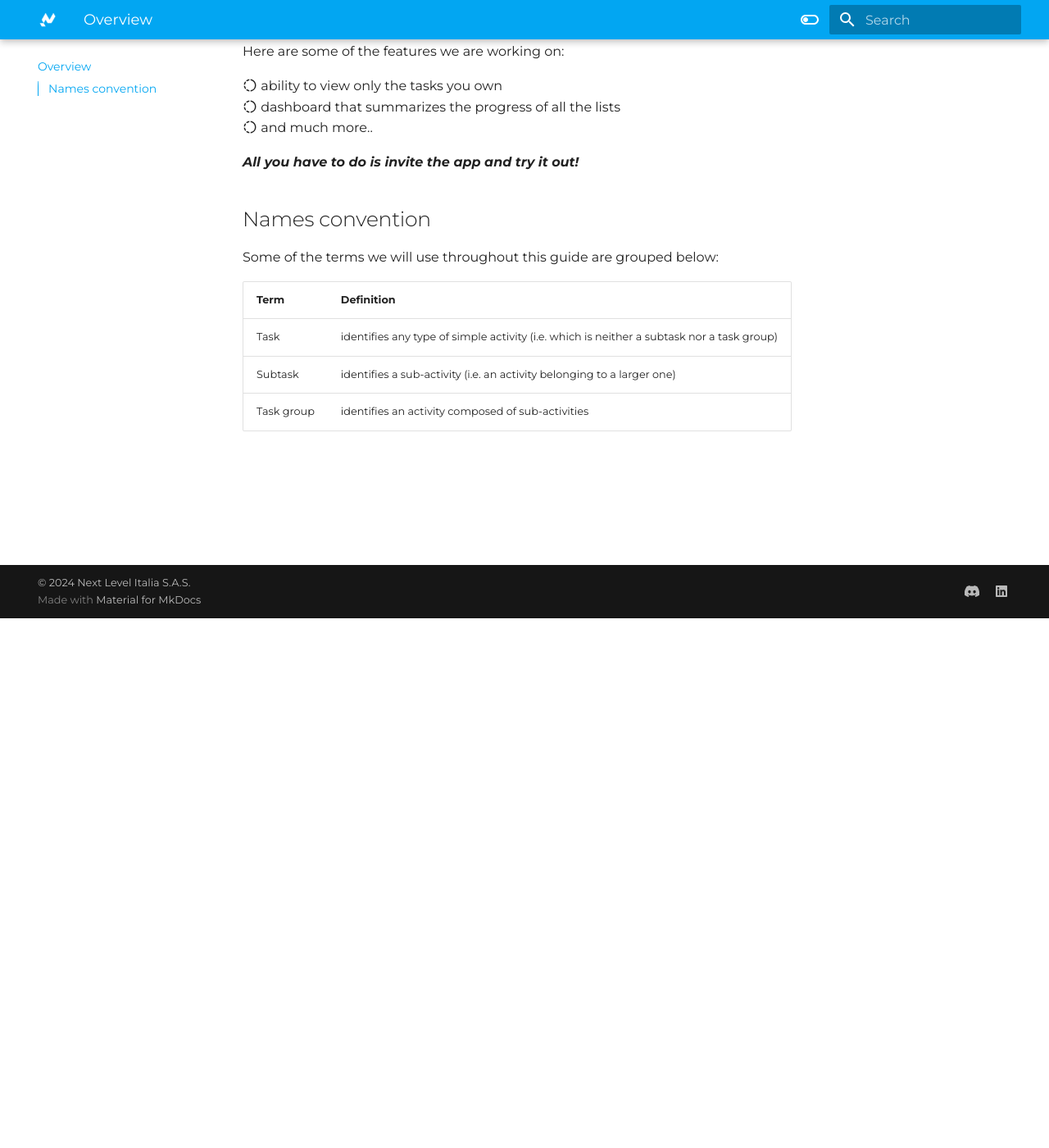
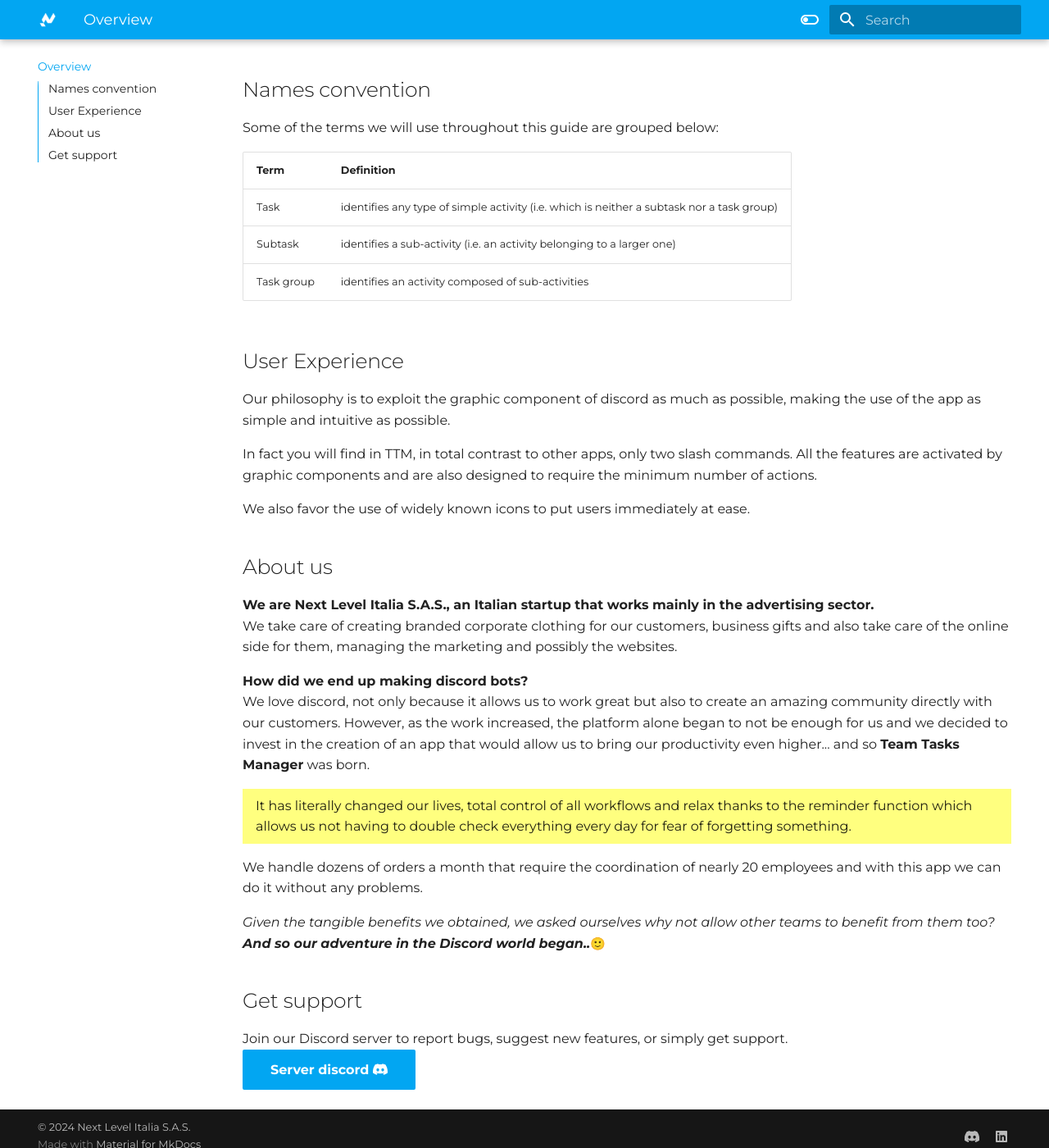
Before and after one commit to Next-Level-Italia/Team-tasks-manager, an MkDocs documentation site: the page built from docs/index.md, in a window 1280 px wide and 1400 px high, scrolled down 646 px. Shown: the whole window at 82% size. Built offline with MkDocs 1.6.1 and Material for MkDocs 9.7.7, drawn with Linux system fonts in a browser that asks for light colours; emoji names are drawn with the system emoji font; some of the changed text lies outside the part shown.

Commit message:
$aggiornamento documentazione

```diff
--- a/docs/index.md
+++ b/docs/index.md
@@ -41,3 +36,39 @@
 | Task          | identifies any type of simple activity (i.e. which is neither a subtask nor a task group)   |
 | Subtask       | identifies a sub-activity (i.e. an activity belonging to a larger one)  |
 | Task group    | identifies an activity composed of sub-activities  |
+
+
+## User Experience
+
+Our philosophy is to exploit the graphic component of discord as much as possible, making the use of the app as simple and intuitive as possible.
+
+In fact you will find in TTM, in total contrast to other apps, only two slash commands. All the features are activated by graphic components and are also designed to require the minimum number of actions.
+
+We also favor the use of widely known icons to put users immediately at ease.
+
+## About us
+
+**We are Next Level Italia S.A.S., an Italian startup that works mainly in the advertising sector.**
+We take care of creating branded corporate clothing for our customers, business gifts and also take care of the online side for them, managing the marketing and possibly the websites.
+
+**How did we end up making discord bots?**
+We love discord, not only because it allows us to work great but also to create an amazing community directly with our customers.
+However, as the work increased, the platform alone began to not be enough for us and we decided to invest in the creation of an app that would allow us to bring
+our productivity even higher... and so **Team Tasks Manager** was born.
+
+{==
+
+It has literally changed our lives, total control of all workflows and relax thanks to the reminder function which allows us not having to double check everything every day for fear of forgetting something.
+
+==}
+
+We handle dozens of orders a month that require the coordination of nearly 20 employees and with this app we can do it without any problems.
+
+_Given the tangible benefits we obtained, we asked ourselves why not allow other teams to benefit from them too?
+**And so our adventure in the Discord world began..**_:slight_smile:
+
+
+## Get support
+
+Join our Discord server to report bugs, suggest new features, or simply get support.
+[Server discord :simple-discord:](https://next-level-italia.github.io/Team-tasks-manager-docs/){ .md-button .md-button--primary }
--- a/docs/slashcommands.md
+++ b/docs/slashcommands.md
@@ -5,9 +5,42 @@
 
 ## How to execute slash commands
 
-![name](../assets/lhtcmd1.png#only-light){ align=left }
-![name](../assets/dhtcmd1.png#only-dark){ align=left }
+There are two main ways to activate slash commands, I'll show you both below.
+In the case of TTM the commands do not require input, so it will be sufficient to start them.
 
-The quickest and easiest way to start a slash command is to type, in the space dedicated to writing, the / (slash).
 
-***WORK IN PROGRESS...***
+### Type /
+
+The first is to write / (slash) in the space dedicated to writing.
+
+![name](../assets/how-to/lhtcmd1.png#only-light){ align=left }
+![name](../assets/how-to/dhtcmd1.png#only-dark){ align=left }
+
+What you need to do is:
+
+1.  To type, in the space dedicated to writing, the / (slash),
+1.  From the list of apps select TTM to get focus on the commands,
+1.  Select the command.
+
+!!! tip
+
+    After the first step, discord suggests the most used commands at the top, allowing you to start them immediately, it's a pretty good tip.
+
+If there are many apps on the server, we recommend typing at least part of the command name to filter them and see only the ones you're interested in.
+
+
+### App Launcher
+
+The second way is to click on app launcher icon ![name](../assets/how-to/appLauncher.png){ width="18" }
+
+![name](../assets/how-to/dhtcmd2.png#only-dark){ align="left"; width="360" }
+
+what you need to do is:
+
+1. Click on the icon icon ![name](../assets/how-to/appLauncher.png){ width="18" },
+1. In the **Apps on this Server** section select Team Tasks Manager,
+1. At this point you will arrive at this screen where you will have to select the desired command.
+
+!!! tip
+
+    Again, once you've done the first step, discord will suggest the most used apps. Search for the TTM app in this section before searching for it.
--- a/mkdocs.yml
+++ b/mkdocs.yml
@@ -1,5 +1,6 @@
 site_name: Team Tasks Manager
 theme:
+  favicon: assets/images/favicon.ico
   logo: assets/nextlevel-icon.png
   font:
     text: Montserrat
@@ -56,8 +57,11 @@
   - pymdownx.tilde
   - attr_list
   - pymdownx.emoji:
-      emoji_index: !!python/name:materialx.emoji.twemoji
-      emoji_generator: !!python/name:materialx.emoji.to_svg
+      emoji_index: !!python/name:material.extensions.emoji.twemoji
+      emoji_generator: !!python/name:material.extensions.emoji.to_svg
+  - def_list
+  - pymdownx.tasklist:
+      custom_checkbox: true
 
 site_description: Team Tasks Manager is the checklist designed to take your team coordination to the next level!
 copyright: |
```
Also changed, not shown: other parts of docs/index.md (+0 -5 lines), docs/assets/dhtcmd1.png (deleted), docs/assets/how-to/appLauncher.png (added), docs/assets/how-to/dhtcmd1.png (added), docs/assets/how-to/dhtcmd2.png (added), docs/assets/how-to/lhtcmd1.png (added), docs/assets/images/favicon.ico (added), docs/assets/lhtcmd1.png (deleted).
